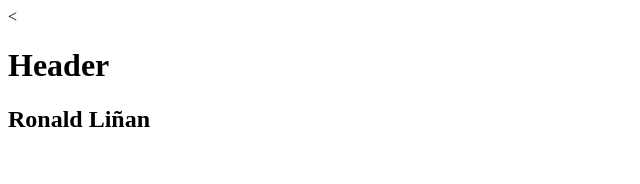
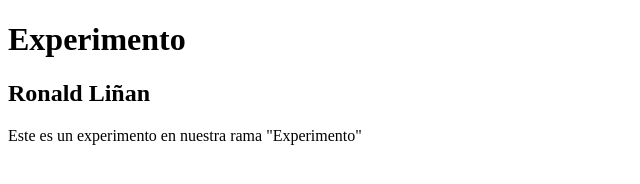
Before and after one commit to ronallinan/curso, a plain HTML site: page index.html in a window 1280 px wide. Shown: the whole page, without its empty margins (0-640 px from the left). Drawn offline with Linux system fonts and the light colour scheme.

Commit message:
Agregamos texto de experimento

```diff
--- a/index.html
+++ b/index.html
@@ -1,4 +1,4 @@
-<<!DOCTYPE html>
+<!DOCTYPE html>
 <html lang="en">
 <head>
 	<meta charset="UTF-8">
@@ -6,10 +6,13 @@
 </head>
 <body>
 	<header>
-		<h1>Header</h1>
+		<h1>Experimento</h1>
 	</header>
 	<div class="container">
 		<h2>Ronald Liñan</h2>
 	</div>
+	<footer>
+		<p>Este es un experimento en nuestra rama "Experimento"</p>
+	</footer>
 </body>
 </html>
```
